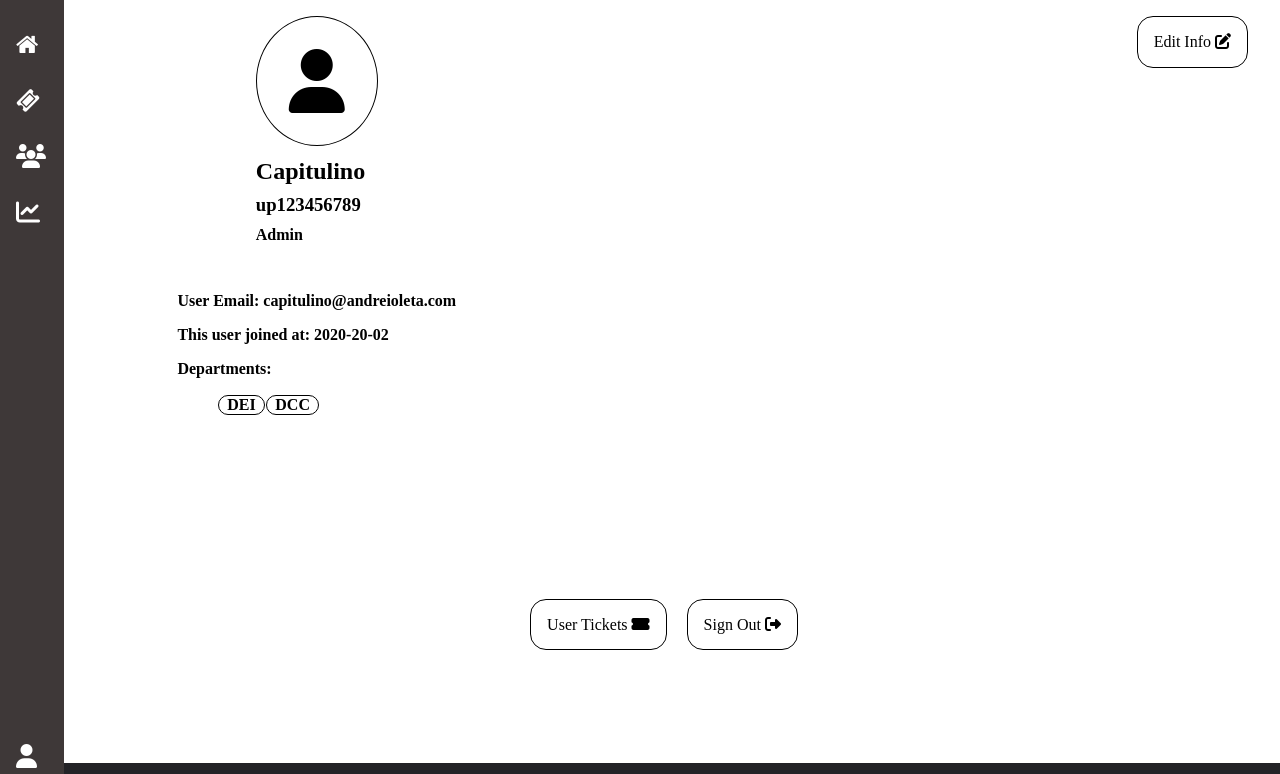
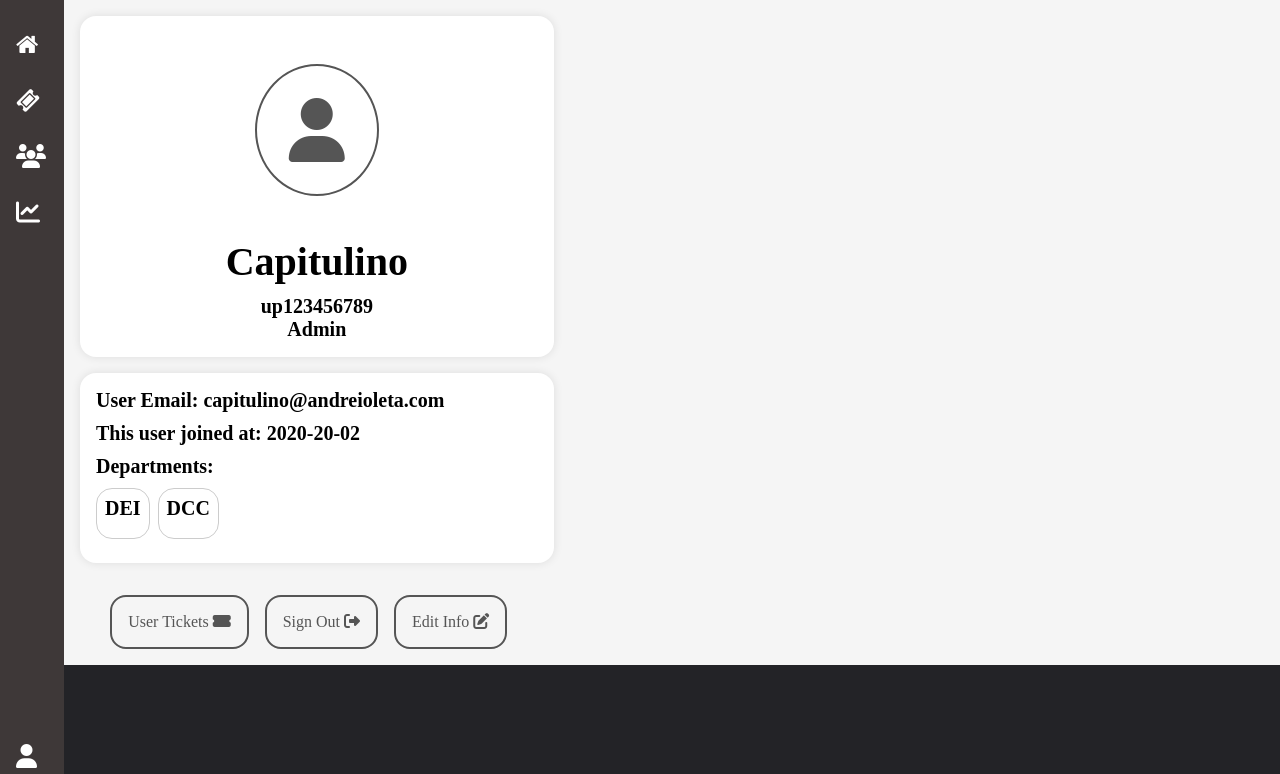
Before and after one commit to FEUP-LTW-2023/project-ltw06g03, a PHP site: page /pages/user.php in a window 1280 px wide. Shown: the top 774 px of the page. Run offline with PHP 8.4, Linux system fonts and the light colour scheme; some libraries are stand-ins or nearby versions.

Commit message:
Done for now. Just needs to be responsive

```diff
--- a/css/user_page_styles.css
+++ b/css/user_page_styles.css
@@ -1,112 +1,128 @@
 .user {
     display: grid;
-    grid-template-rows: 1fr 1fr 1fr;
+    grid-template-rows: auto 1fr auto;
     grid-template-columns: 40% 60%;
     padding: 1em;
+    gap: 1em;
+    background-color: #f5f5f5;
   }
 
-.links a{
-    color: black;
-    border: 1px solid;
+  .user-icon-info {
+    grid-column: 1;
+    grid-row: 1;
+    display: flex;
+    justify-content: center;
+    align-items: center;
+    flex-direction: column;
+    background-color: white;
+    padding: 1em;
     border-radius: 1em;
+    box-shadow: 0 0 10px rgba(0, 0, 0, 0.1);
+  }
+
+  .user-icon-info img {
+    object-fit: cover;
+    width: 100%;
+    height: 100%;
+    border-radius: 100%;
+    border: 2px solid #555;
+  }
+
+  .user-icon-info i {
+    font-size: 4rem;
+    padding: 0.5em;
+    height: auto;
+    border-radius: 100%;
+    border: 2px solid #555;
+    display: flex;
+    justify-content: center;
+    align-items: center;
+    color: #555;
+  }
+
+  .user-icon-info > * {
+    margin: 0.5em 0;
+  }
+
+  .user-icon-info h2 {
+    margin: 0.25em 0;
+    font-size: 2.5rem;
+  }
+
+  .user-icon-info h3,
+  .user-icon-info h4 {
+    margin: 0;
+    font-size: 1.25rem;
+  }
+
+  .user-info {
+    grid-column: 1;
+    grid-row: 2;
+    display: flex;
+    flex-direction: column;
     padding: 1em;
-    margin-right: 1em;
+    background-color: white;
+    border-radius: 1em;
+    box-shadow: 0 0 10px rgba(0, 0, 0, 0.1);
+  }
+
+  .user-info h4 {
+    margin: 0;
+    font-size: 1.25rem;
+    margin-bottom: 0.5em;
+  }
+
+  .user-info ul {
+    display: flex;
+    flex-wrap: wrap;
+    margin: 0;
+    padding: 0;
+  }
+
+  .user-info ul li {
+    list-style-type: none;
+    margin-right: 0.5em;
+    margin-bottom: 0.5em;
+    padding: 0.5em;
+    border-radius: 1em;
+    border: 1px solid #ccc;
   }
 
   .links {
     grid-row: 3;
-    align-self: center;
-    justify-self: center;
-    grid-column-start: 1;
-    grid-column-end: 3;
+    grid-column: 1;
+    display: flex;
+    justify-content: center;
+    align-items: center;
+    margin-top: 1em;
+  }
+
+  .links a {
+    color: #555;
+    border: 2px solid #555;
+    border-radius: 1em;
+    padding: 1em;
+    margin-right: 1em;
+    transition: color 0.2s, background-color 0.2s, border-color 0.2s;
+  }
+
+  .links a:hover {
+    color:black;
 
   }
 
-.user-icon-info i,img {
-    object-fit: cover;
-    font-size: 4rem;
-    padding: 0.5em;
-    height:auto;
-    border: 1px solid;
-    border-radius: 100%;
-    overflow: hidden;
+  #edit-info:hover {
+    background-color: brown;
+    border-color: brown;
   }
 
-.user-icon-info {
-    grid-column: 1;
-    grid-row:1;
-    display: flex;
-    justify-self: center;
-    align-self: center;
-    flex-direction: column;
+  #my-tickets:hover {
+    background-color: blueviolet;
+    border-color: blueviolet;
 
   }
 
-.user-icon-info :nth-child(2) {
-    margin: 0.5em 0 0 0;
+  #signout:hover {
+    background-color: red;
+    border-color: red;
   }
-
-.user-icon-info h3 {
-    margin: 0.5em 0;
-}
-
-.user-icon-info :last-child {
-    margin: 0 0 1em 0;
-}
-
-
-.user-info ul {
-    position: relative;
-    display: flex;
-    flex-direction: row;
-}
-
-.user-info ul li{
-    position: relative;
-    list-style-type: none;
-    margin: 0.05em;
-    padding: 0 0.5em;
-    border: 1px solid;
-    border-radius: 1em;
-}
-
-.user-info{
-    grid-column: 1;
-    grid-row: 2;
-    justify-self: center;
-    display: flex;
-    flex-direction: column;
-    margin-top: 2em;
-}
-
-h4 {
-    margin: 0 0 1em 0;
-}
-
-.user-info h4:last-of-type {
-    margin:0;
-}
-
-.user-info ul li h4{
-    margin: 0;
-}
-
-.links #edit-info {
-    position:absolute;
-    top: 1em;
-    right:1em;
-}
-
-#edit-info:hover {
-    color: brown;
-
-}
-
-
-#my-tickets:hover{
-    color:blueviolet;
-}
-
-#signout:hover{
-    color:red;
-}
```
Lines whose indentation alone changed are shown as unchanged.
